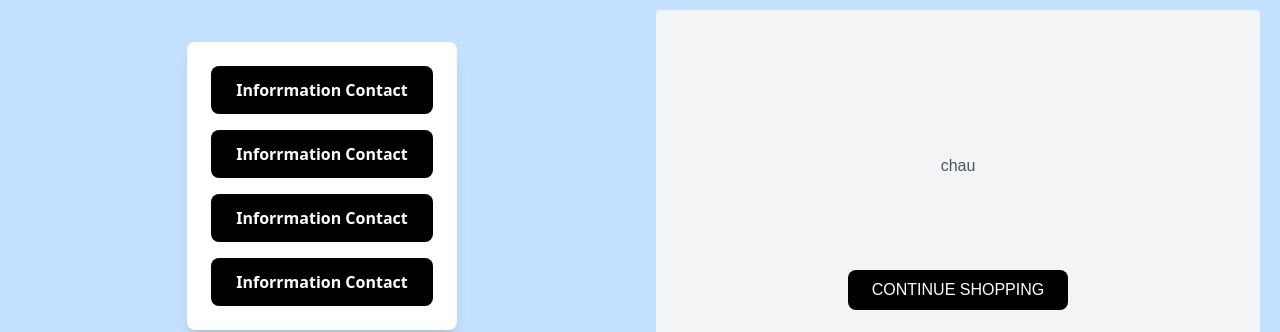
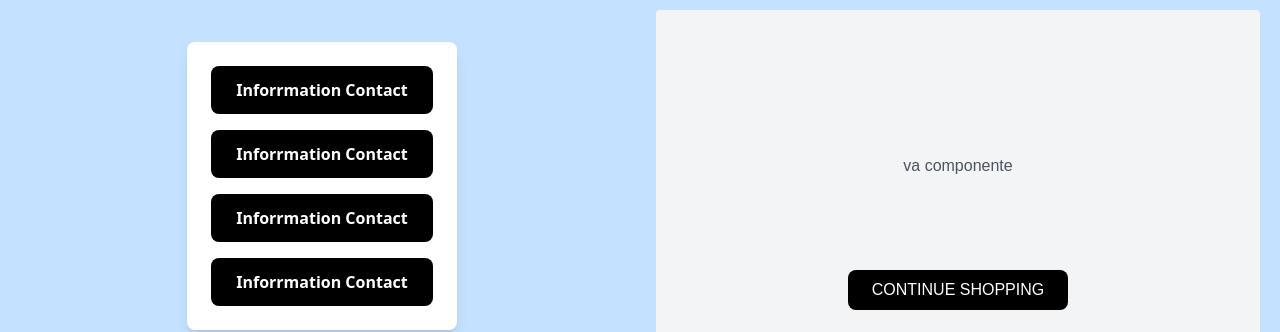
Before and after one commit to DavidRocFeler/AgroDexport, a Next.js app in the folder front/: page /profile in a window 1280 px wide. Shown: the part 453-785 px from the top of the page. Built offline with nearby package versions, Linux system fonts and the light colour scheme; no server answers.

Commit message:
update NewProfileView

```diff
--- a/front/src/views/ProfileView.tsx
+++ b/front/src/views/ProfileView.tsx
@@ -130,7 +130,7 @@ const ProfileView: React.FC = () => {
             <div className="p-4 w-1/2">
               <div className="h-full bg-gray-100 p-8 rounded flex flex-col items-center justify-center">
                 <div className="h-2/3 bg-gray-100 p-8 my-2 rounded flex items-center justify-center">
-                  chau
+                  va componente
                 </div>
 
                 <button className="bg-black text-white px-6 py-2 rounded-lg hover:bg-gray-800">
```
